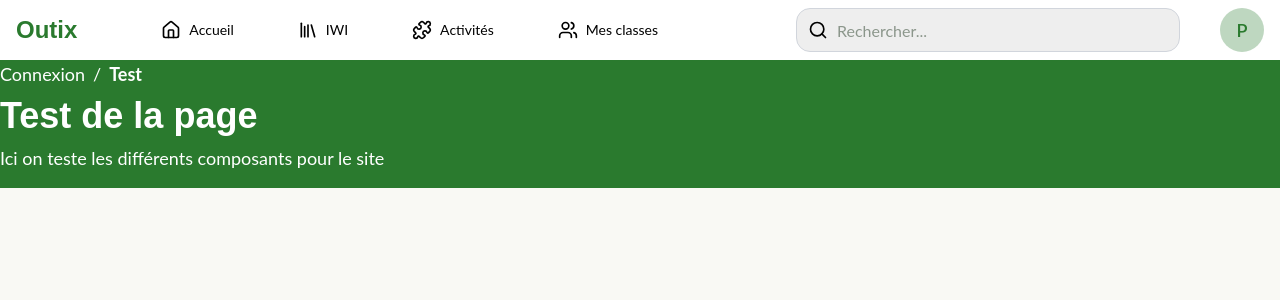
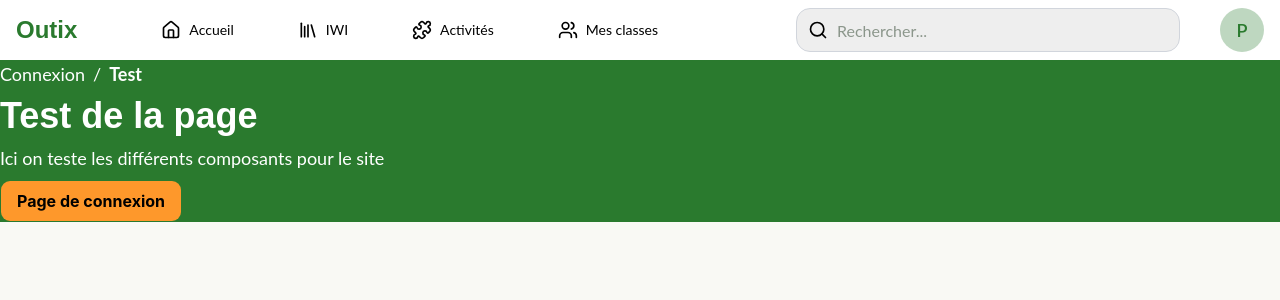
Before and after one commit to Linkaly31/SAE_Outix, a Next.js app in the folder outix/: page /test in a window 1280 px wide. Shown: the top 300 px of the page. Built offline with nearby package versions, Linux system fonts and the light colour scheme.

Commit message:
Feat : Size button component modifications and add buttons section in NavInfo component

```diff
--- a/outix/src/app/test/page.tsx
+++ b/outix/src/app/test/page.tsx
@@ -1,3 +1,5 @@
+"use client"
+
 import { Header } from "@/components/ui/header"
 import { NavInfo } from "@/components/ui/navInfo"
 
@@ -14,7 +16,10 @@ export default function TestPage() {
           ]}
           title="Test de la page"
           subtitle="Ici on teste les différents composants pour le site"
-/>
+          buttons={[
+            { label: "Page de connexion", url: "/login" }
+          ]}
+        />
       </div>
     </main>
   )
--- a/outix/src/components/ui/button.tsx
+++ b/outix/src/components/ui/button.tsx
@@ -23,53 +23,53 @@ const buttonVariants = cva(
         // Client : mains buttons
         primary: [
           "bg-style-green text-style-cream",
-          "font-button font-bold text-base sm:text-lg",
+          "font-button font-bold text-sm sm:text-base",
           "hover:brightness-95",
         ],
         discreet: [
           "bg-style-cream text-style-green border-2 border-style-green",
-          "font-button font-bold text-base sm:text-lg",
+          "font-button font-bold text-sm sm:text-base",
           "hover:brightness-95",
         ],
 
         // Secondary button (orange)
         accent: [
-          "bg-style-orange text-style-cream",
-          "font-button font-bold text-base sm:text-lg",
+          "bg-style-orange text-black",
+          "font-button font-bold text-sm sm:text-base",
           "hover:brightness-95",
         ],
 
         // Action buttons
         edit: [
           "bg-action-edit text-style-cream",
-          "font-button font-bold text-base sm:text-lg",
+          "font-button font-bold text-sm sm:text-base",
           "hover:brightness-90",
         ],
         delete: [
           "bg-action-delete text-style-cream",
-          "font-button font-bold text-base sm:text-lg",
+          "font-button font-bold text-sm sm:text-base",
           "hover:brightness-90",
         ],
 
         // Add element buttons (maybe delete later)
         "add-text": [
           "bg-add-text text-black",
-          "font-body font-normal text-base sm:text-lg",
+          "font-body font-normal text-sm sm:text-base",
           "hover:brightness-95",
         ],
         "add-image": [
           "bg-add-image text-black",
-          "font-body font-normal text-base sm:text-lg",
+          "font-body font-normal text-sm sm:text-base",
           "hover:brightness-95",
         ],
         "add-sound": [
           "bg-add-sound text-black",
-          "font-body font-normal text-base sm:text-lg",
+          "font-body font-normal text-sm sm:text-base",
           "hover:brightness-95",
         ],
         "add-video": [
           "bg-add-video text-black",
-          "font-body font-normal text-base sm:text-lg",
+          "font-body font-normal text-sm sm:text-base",
           "hover:brightness-95",
         ],
       },
@@ -97,7 +97,7 @@ const buttonVariants = cva(
       },
       fullWidth: {
         true: "w-full",
-        false: "px-10",
+        false: "px-4",
       },
     },
     defaultVariants: {
--- a/outix/src/components/ui/navInfo.tsx
+++ b/outix/src/components/ui/navInfo.tsx
@@ -1,4 +1,14 @@
+import Link from "next/link"
 import Breadcrumbs from "./breadcrumbs"
+import { Button } from "./button"
+
+type NavInfoButton = {
+  label: string;
+  /** If set, the button navigates to this URL */
+  url?: string;
+  /** Used for popups, redirects or any other action */
+  onClick?: () => void;
+};
 
 type Props = {
   /**
@@ -13,9 +23,24 @@ type Props = {
    * Text displayed under the title (hidden if missing)
    */
   subtitle?: string;
+  /**
+   * Buttons displayed in the button section (hidden if missing or empty)
+   */
+  buttons?: Array<NavInfoButton>;
+  /**
+   * Additional CSS Classes applied to every button
+   * @default ""
+   */
+  buttonClassName?: string;
 };
 
-function NavInfo({ breadcrumbItems, title, subtitle }: Props) {
+function NavInfo({
+  breadcrumbItems,
+  title,
+  subtitle,
+  buttons,
+  buttonClassName = "",
+}: Props) {
   return (
     <div className="flex flex-col gap-1 text-ui-card sm:gap-2">
       {breadcrumbItems && breadcrumbItems.length > 0 && (
@@ -33,6 +58,33 @@ function NavInfo({ breadcrumbItems, title, subtitle }: Props) {
           {subtitle}
         </p>
       )}
+
+      {buttons && buttons.length > 0 && (
+        <div className="flex flex-wrap gap-2 sm:gap-3">
+          {buttons.map((button) =>
+            button.url ? (
+              <Button
+                key={button.label}
+                variant="accent"
+                className={buttonClassName}
+                render={<Link href={button.url} />}
+                nativeButton={false}
+              >
+                {button.label}
+              </Button>
+            ) : (
+              <Button
+                key={button.label}
+                variant="accent"
+                className={buttonClassName}
+                onClick={button.onClick}
+              >
+                {button.label}
+              </Button>
+            )
+          )}
+        </div>
+      )}
     </div>
   )
 }
```
